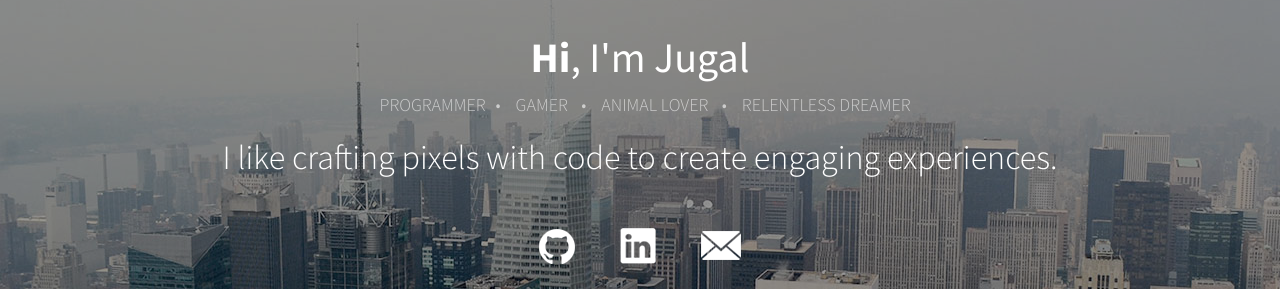
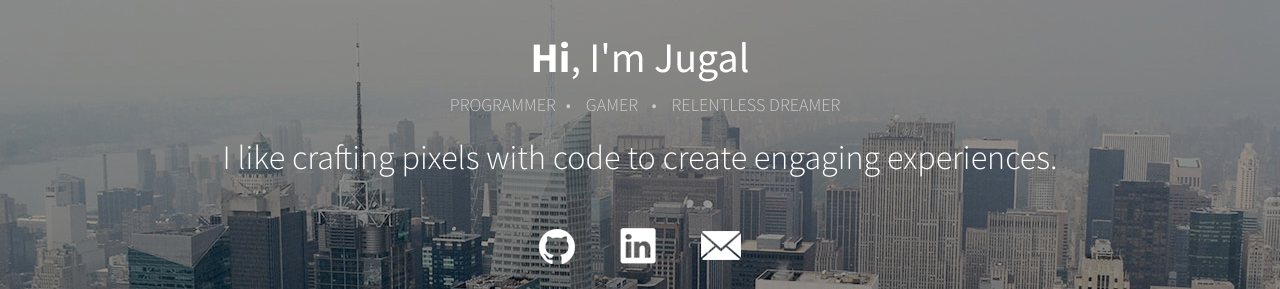
Before and after one commit to nuterian/nuterian.github.com, a Jekyll site: the page built from index.html, in a window 1280 px wide. Shown: the part 319-608 px from the top of the page. Built offline with Jekyll 4.4.1, drawn with Linux system fonts in a browser that asks for light colours; Markdown is read by kramdown in place of the engine named in the settings.

Commit message:
Update Header Attribs

```diff
--- a/_layouts/home.html
+++ b/_layouts/home.html
@@ -25,7 +25,7 @@
         <div class="intro-wrapper">
           <div class="logo"></div>
           <h1><strong>Hi</strong>, I'm Jugal</h1>
-          <p class="attribs"><span>Programmer</span><span>Gamer</span> <span>Animal lover</span> <span>Relentless dreamer</span></p>
+          <p class="attribs"><span>Programmer</span><span>Gamer</span> <span>Relentless dreamer</span></p>
           <p>I like crafting pixels with code to create engaging experiences.</p>
           <div class="intro-links">
               <a href="https://github.com/nuterian" target="_blank">
```
